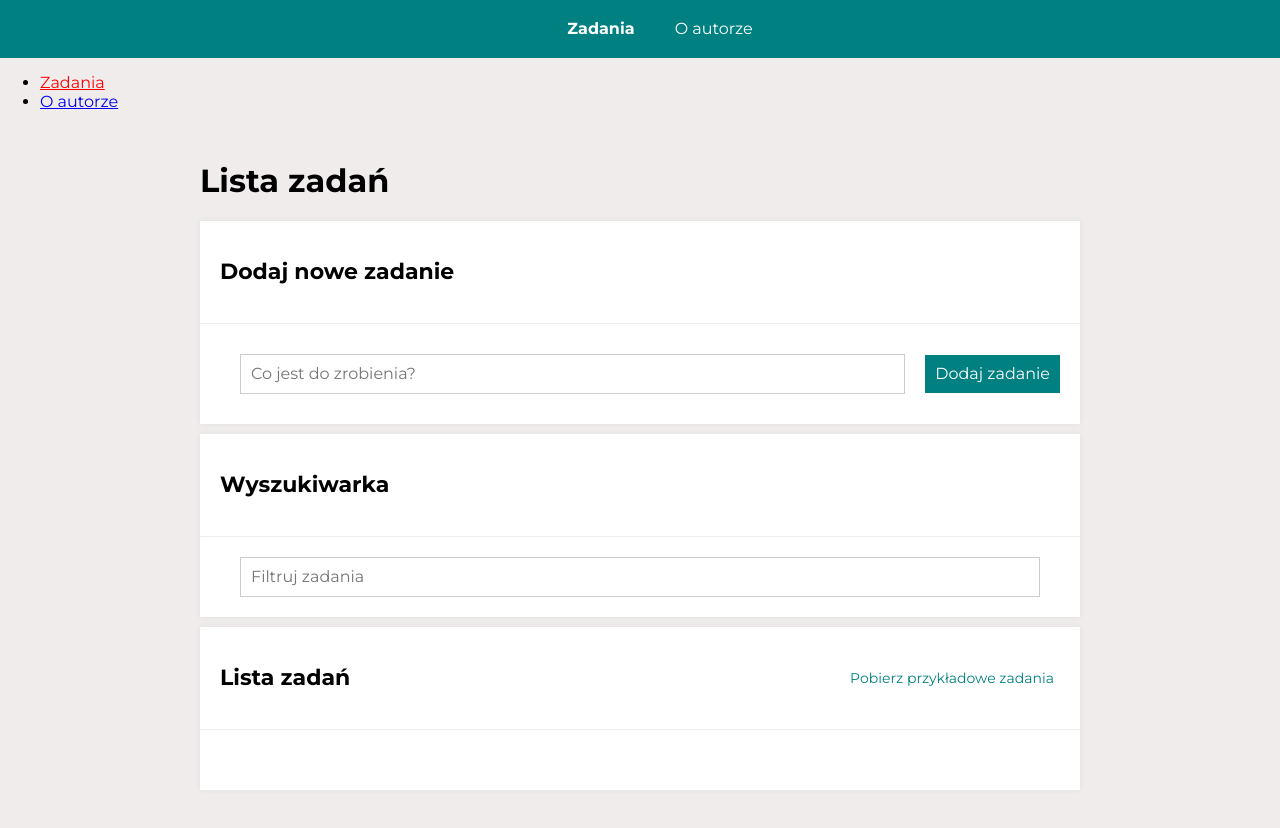
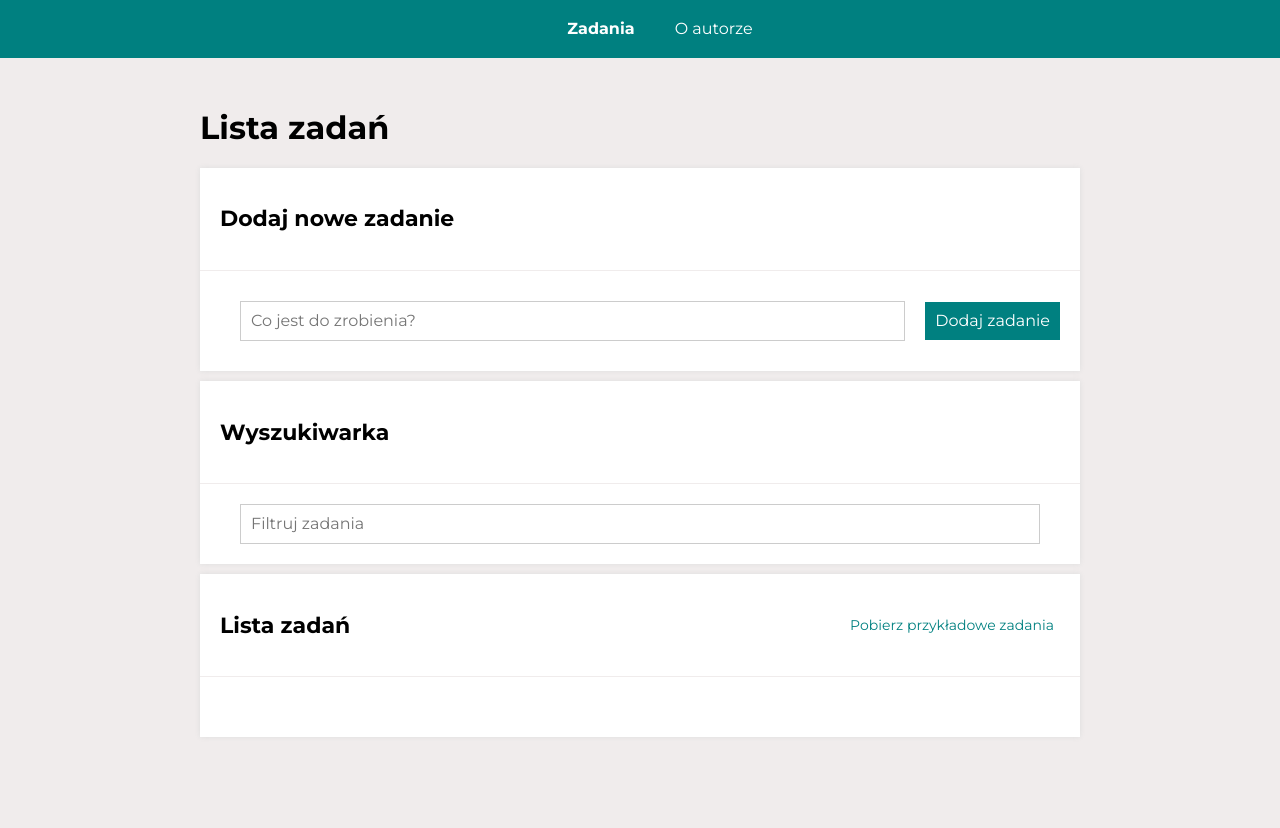
Before and after one commit to JustynaPawlik/todos-list-react, a React (Create React App) app: page /#/zadania in a window 1280 px wide. After the commit the page ends 800 px from the top, so only its background shows below. Built offline with nearby package versions, Linux system fonts and the light colour scheme.

Commit message:
removed StyledNavLinks from App.js

```diff
--- a/src/App.js
+++ b/src/App.js
@@ -9,14 +9,6 @@ import { Navigation } from "./Navigation";
 export default () => (
     <HashRouter>
     <Navigation />
-        <ul>
-            <li>
-                <StyledNavLink to="/zadania">Zadania</StyledNavLink>
-            </li>
-            <li>
-                <StyledNavLink to="/autor">O autorze</StyledNavLink>
-            </li>
-        </ul>
             <Switch>
                 <Route path="/zadania/:id">
                     <TaskPage />
```
